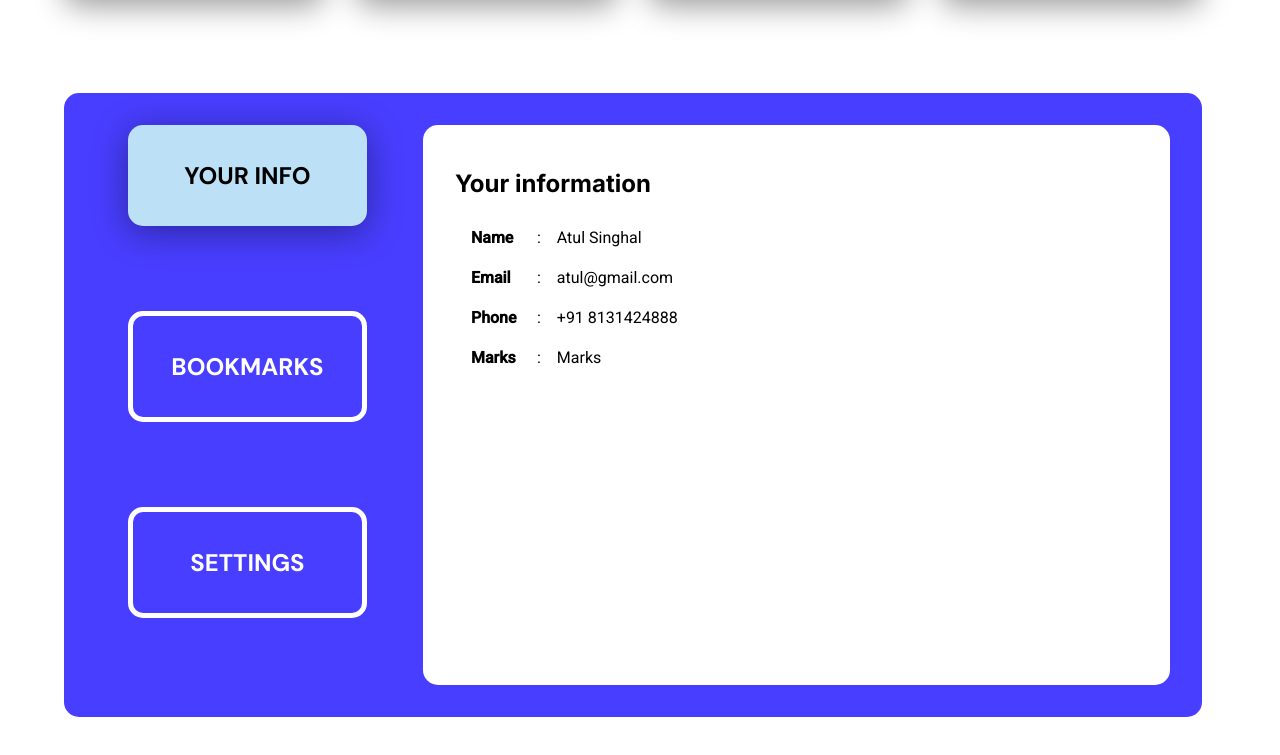
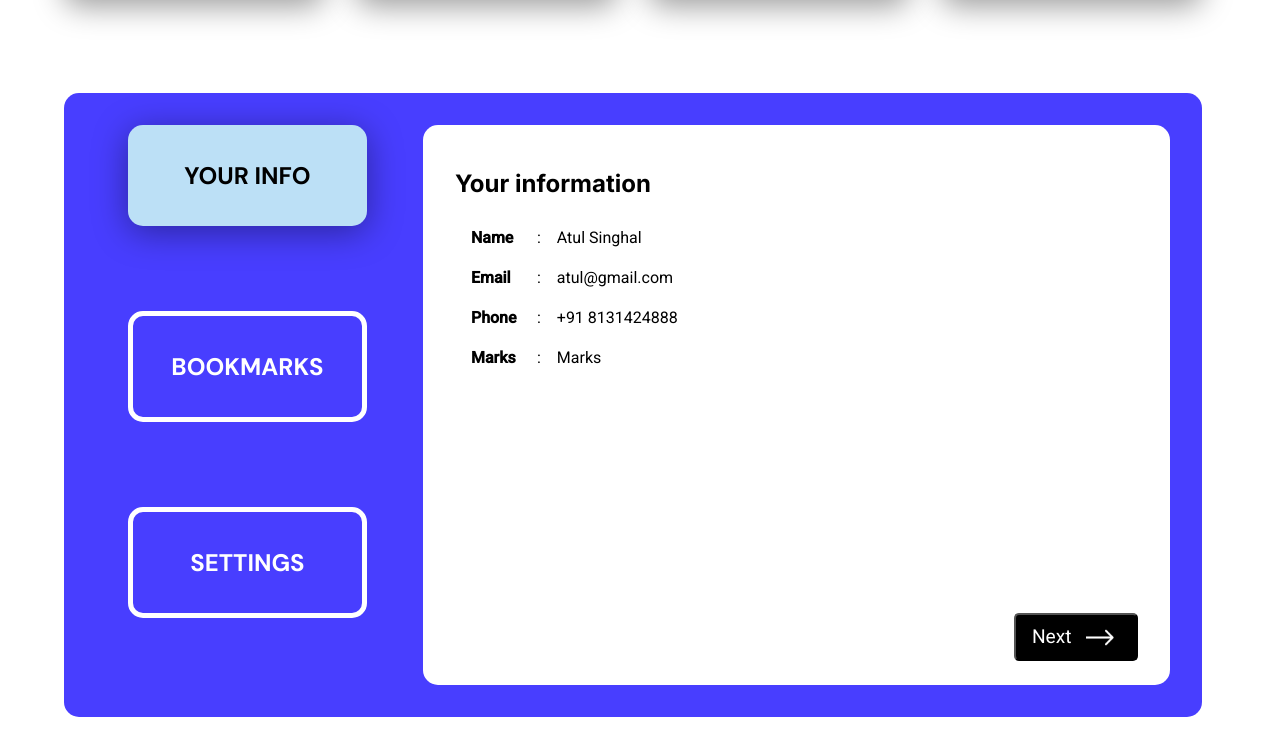
Before and after one commit to noviceCoder27/Cuvette-Project-2, a plain HTML site: page index.html in a window 1280 px wide. Shown: the part 833-1588 px from the top of the page. Drawn offline with Linux system fonts and the light colour scheme; a web font is replaced by a local one.

Commit message:
feat: add next button

```diff
--- a/index.html
+++ b/index.html
@@ -82,6 +82,7 @@
                             <div class = "colon">:</div>
                             <div class = "value">Marks</div>
                         </div>
+                        <button class="next-button">Next<span><img src = "public/Arrow-right.png" alt = "Right Arrow"/></span></button>
                     </div>
                 </section>
                 <div class="help">
--- a/style.css
+++ b/style.css
@@ -190,7 +190,7 @@ main {
     padding: 2rem;
     gap: 1.5rem;
     margin-bottom: 5rem;
-    height: 70vh;
+    min-height: 70vh;
 }
 
 .left {
@@ -227,8 +227,11 @@ main {
 .right {
     background-color: white;
     width: 100%;
+    display: flex;
+    flex-direction: column;
     border-radius: 15px;
     padding: 1.5rem 2rem;
+    min-height: 63vh;
 }
 
 .right h2 {
@@ -248,8 +251,6 @@ main {
     min-width: 50px;
 }
 
-
-
 .value {
     font-weight: 400;
 }
@@ -259,6 +260,29 @@ main {
     align-self: center;
 }
 
+.next-button {
+    background-color: black;
+    color: white;
+    font-family: 'Roboto', sans-serif;
+    font-size: 1.2rem;
+    display: flex;
+    align-items: center;
+    gap: 0.5rem;
+    padding: 0.5rem 1rem;
+    border-radius: 5px;
+    font-weight: 400;
+    margin-top: auto;
+    margin-left: auto;
+    cursor: pointer;
+}
+
+.next-button img {
+    margin-top: 0.4rem;
+    width: 70%;
+}
+
+
+/* position the icons */
 .icons {
     position: sticky;
     top: 45vh;
@@ -282,4 +306,7 @@ main {
     width: 120px;
     cursor: pointer;
 }
-/*  */
+
+/* */
+
+/* main over */
```
Also changed, not shown: public/Arrow-right.png (added).
